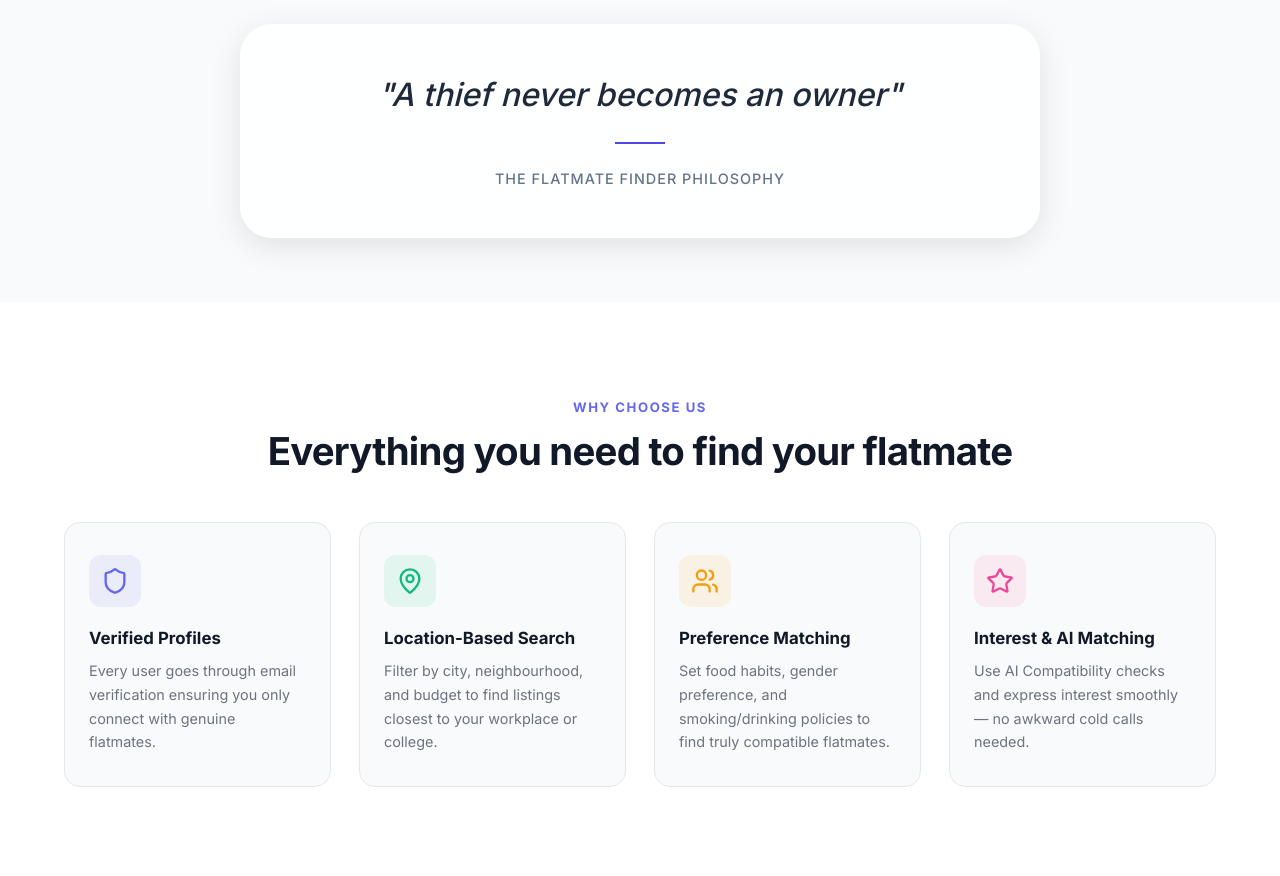
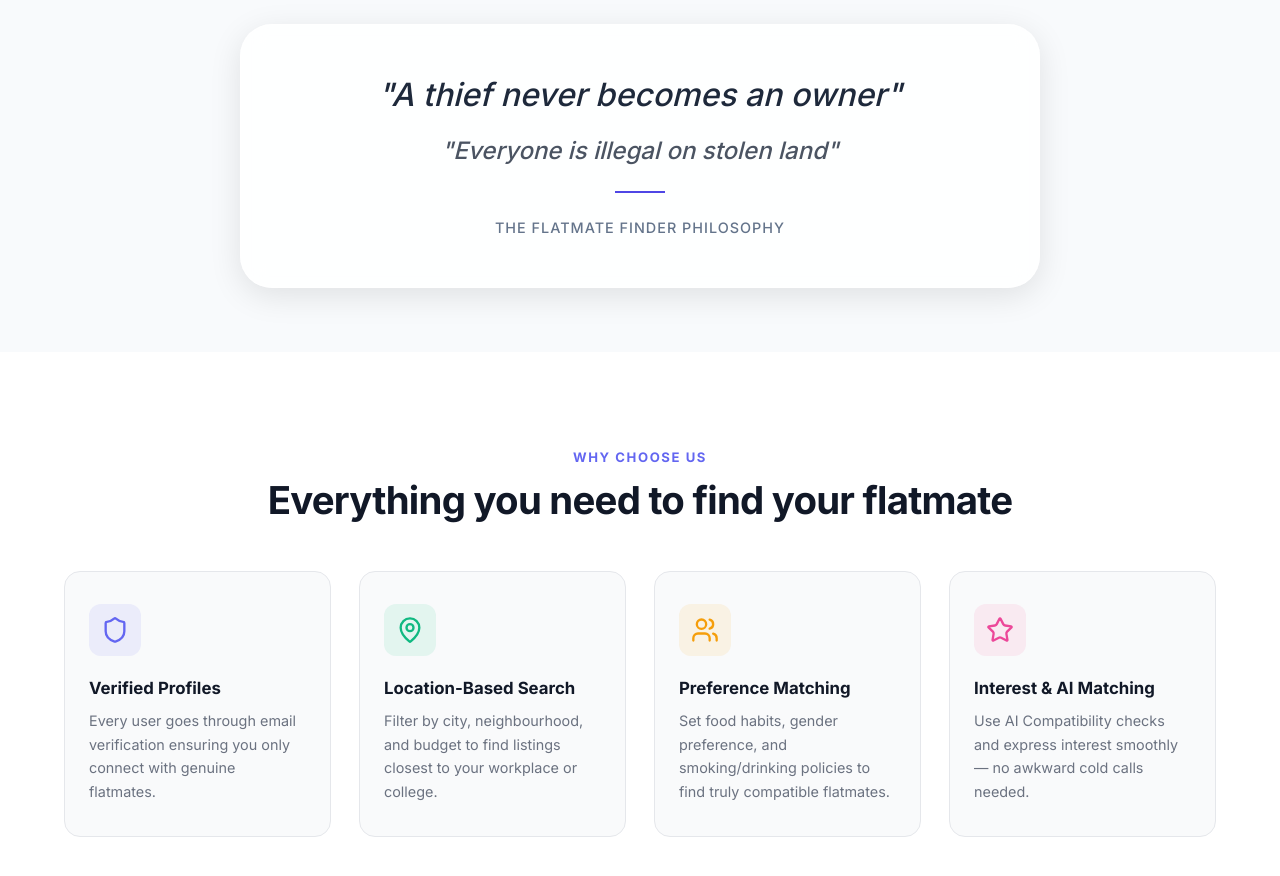
Before and after one commit to Gkchvcg/Flatmate-Finder, a React (Vite) app in the folder frontend/: page / in a window 1280 px wide. Shown: the part 840-1716 px from the top of the page. Built offline with nearby package versions, Linux system fonts and the light colour scheme; no server answers.

Commit message:
Added second quote: Everyone is illegal on stolen land.

```diff
--- a/frontend/src/pages/LandingPage.jsx
+++ b/frontend/src/pages/LandingPage.jsx
@@ -166,6 +166,10 @@ const LandingPage = () => {
               zIndex: 1
             }}>
               "A thief never becomes an owner"
+              <br />
+              <span style={{ fontSize: '1.5rem', display: 'block', marginTop: '1rem', opacity: 0.8 }}>
+                "Everyone is illegal on stolen land"
+              </span>
             </h2>
             <div style={{
               marginTop: '1.5rem',
```
